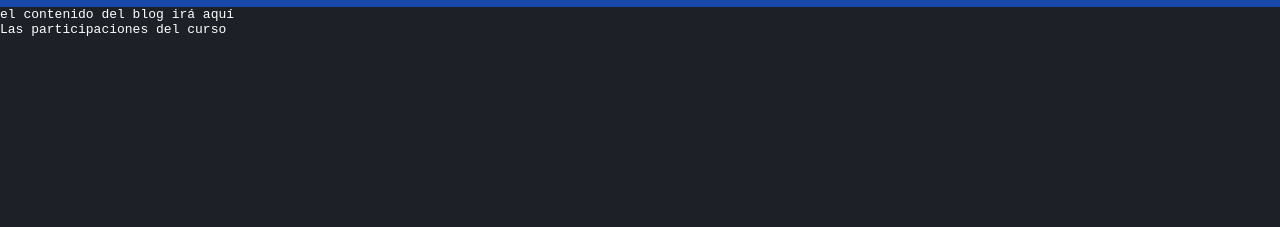
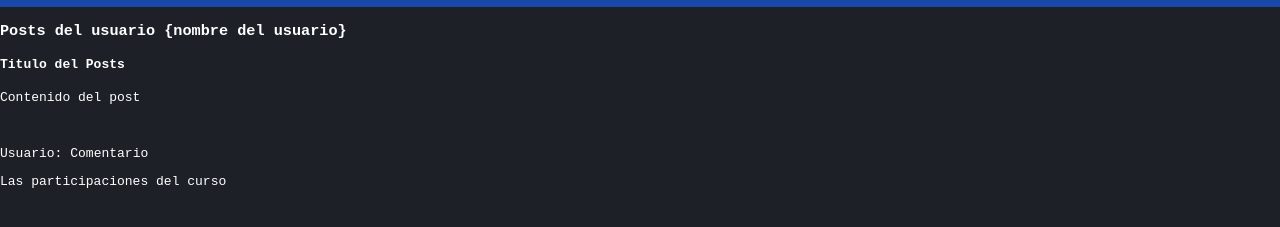
Before and after one commit to johandavid2008/curso-git, a plain HTML site: page index.html in a window 1280 px wide. Shown: the part 63-290 px from the top of the page. Drawn offline with Linux system fonts and the light colour scheme; a web font is replaced by a local one.

Commit message:
add post

```diff
--- a/index.html
+++ b/index.html
@@ -15,8 +15,13 @@
         <img class="logo" src="img/Git_icon.svg.png" alt="Logo" class="logo">
     <h1>Blog Curso Git</h1>
     </div>
-    <div>
-        el contenido del blog irá aquí
+    <div class="container" id="content">
+        <h3>Posts del usuario {nombre del usuario}</h3>
+        <div class="post">
+            <h4>Titulo del Posts</h4>
+            <p>Contenido del post</p>
+            <br>
+            <p><span>Usuario:</span> Comentario</p>
     </div>
     </div>
       Las participaciones del curso
```
